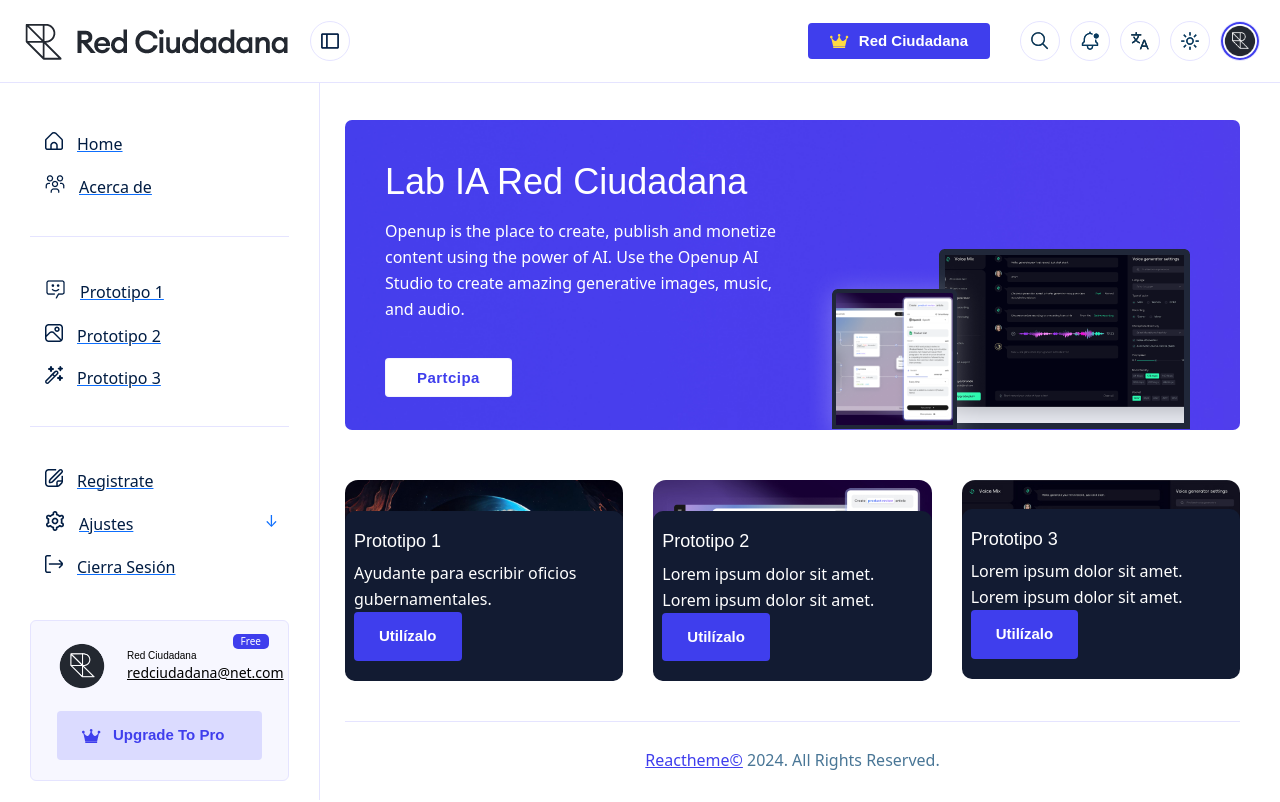
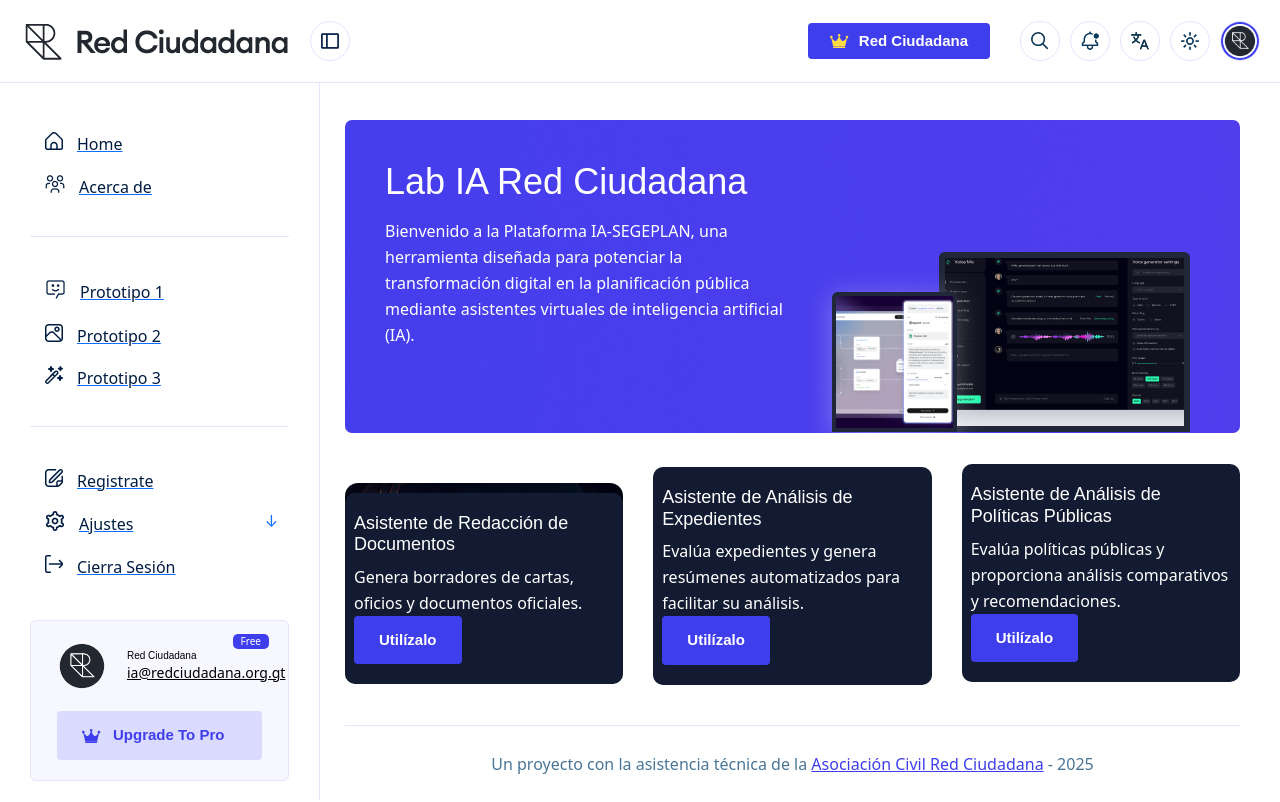
Before and after one commit to RedCiudadana/IA-SEGEPLAN-REACT, a React (Vite) app: page /login in a window 1280 px wide. Both pictures are taken after typing "name@example.com", "Sample123" into the empty fields and a click on the button "Inicia Sesión". Built offline with nearby package versions, Linux system fonts and the light colour scheme.

Commit message:
mas cambios de textos

```diff
--- a/src/components/Sidebar.jsx
+++ b/src/components/Sidebar.jsx
@@ -118,7 +118,7 @@ function Sidebar({ isCollapsed }) {
           <img src="/redciudadana.png" style={{ width: '50px' }} alt="avatar" />
           <div className="info">
             <h6 className="title">Red Ciudadana</h6>
-            <a href="#">redciudadana@net.com</a>
+            <a href="#">ia@redciudadana.org.gt</a>
           </div>
           <span>Free</span>
         </div>
--- a/src/pages/ChatbotOficio.jsx
+++ b/src/pages/ChatbotOficio.jsx
@@ -118,7 +118,7 @@ function ChatbotOficio() {
           </form>
           <div className="copyright-area-bottom">
             <p>
-              <a href="#">Reactheme©</a> 2024. All Rights Reserved.
+              Un proyecto con la asistencia técnica de la <a href="https://redciudadana.org/">Asociación Civil Red Ciudadana</a> - 2025
             </p>
           </div>
         </div>
--- a/src/pages/Home.jsx
+++ b/src/pages/Home.jsx
@@ -10,12 +10,14 @@ function Home() {
         <div className="inner">
           <h3 className="title">Lab IA Red Ciudadana</h3>
           <p className="dsic my-4">
-            Openup&nbsp;is the place to create, publish and monetize content using the power of AI.
-            Use the Openup AI Studio to create amazing generative images, music, and audio.
+          Bienvenido a la Plataforma IA-SEGEPLAN, una herramienta diseñada para potenciar la transformación digital en la planificación pública mediante asistentes virtuales de inteligencia artificial (IA).
+          {/* <br/>
+          <br/>⚠️ Nota Importante:
+          La IA es una herramienta de apoyo y requiere supervisión humana. Los resultados deben ser revisados antes de su uso oficial. */}
           </p>
           <br/>
           <br/>
-          <a href="#" className="rts-btn btn-blur">Partcipa</a>
+          {/* <a href="#" className="rts-btn btn-blur">Partcipa</a> */}
           <div className="inner-right-iamge">
             <img src="assets/images/banner/01.png" alt="banner" />
           </div>
@@ -97,9 +99,9 @@ function Home() {
                   </a>
                   <div className="inner-content">
                     <div className="left-content-area">
-                      <h5 className="title">Prototipo 1</h5>
+                      <h5 className="title">Asistente de Redacción de Documentos</h5>
                       <p className="disc">
-                        Ayudante para escribir oficios gubernamentales.
+                      Genera borradores de cartas, oficios y documentos oficiales.
                       </p>
                     </div>
                     <Link to="/chatbot" className="rts-btn btn-primary">
@@ -116,9 +118,9 @@ function Home() {
                   </a>
                   <div className="inner-content">
                     <div className="left-content-area">
-                      <h5 className="title">Prototipo 2</h5>
+                      <h5 className="title">Asistente de Análisis de Expedientes</h5>
                       <p className="disc">
-                        Lorem ipsum dolor sit amet. Lorem ipsum dolor sit amet.
+                      Evalúa expedientes y genera resúmenes automatizados para facilitar su análisis.
                       </p>
                     </div>
                     <Link to="/" className="rts-btn btn-primary">
@@ -135,9 +137,9 @@ function Home() {
                   </a>
                   <div className="inner-content">
                     <div className="left-content-area">
-                      <h5 className="title">Prototipo 3</h5>
+                      <h5 className="title">Asistente de Análisis de Políticas Públicas</h5>
                       <p className="disc">
-                      Lorem ipsum dolor sit amet. Lorem ipsum dolor sit amet.
+                      Evalúa políticas públicas y proporciona análisis comparativos y recomendaciones.
                       </p>
                     </div>
                     <Link to="/" className="rts-btn btn-primary">
@@ -280,7 +282,7 @@ function Home() {
         </div>
       </div>
       <div className="copyright-area-bottom">
-				<p> <a href="#">Reactheme©</a> 2024. All Rights Reserved.</p>
+				<p> Un proyecto con la asistencia técnica de la <a href="https://redciudadana.org/">Asociación Civil Red Ciudadana</a> - 2025</p>
 			</div>
     </>
   );
```
